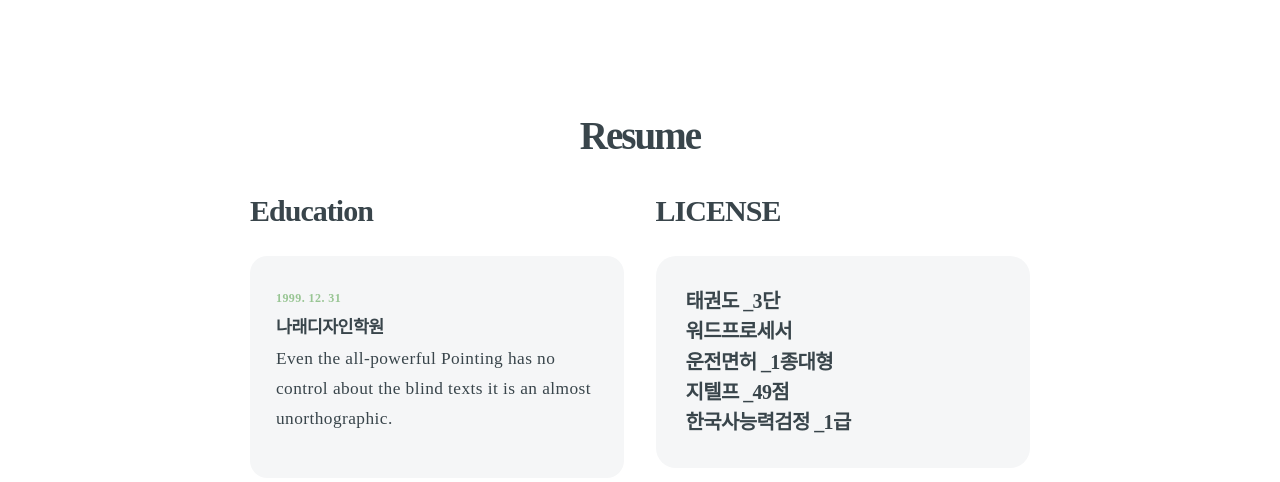
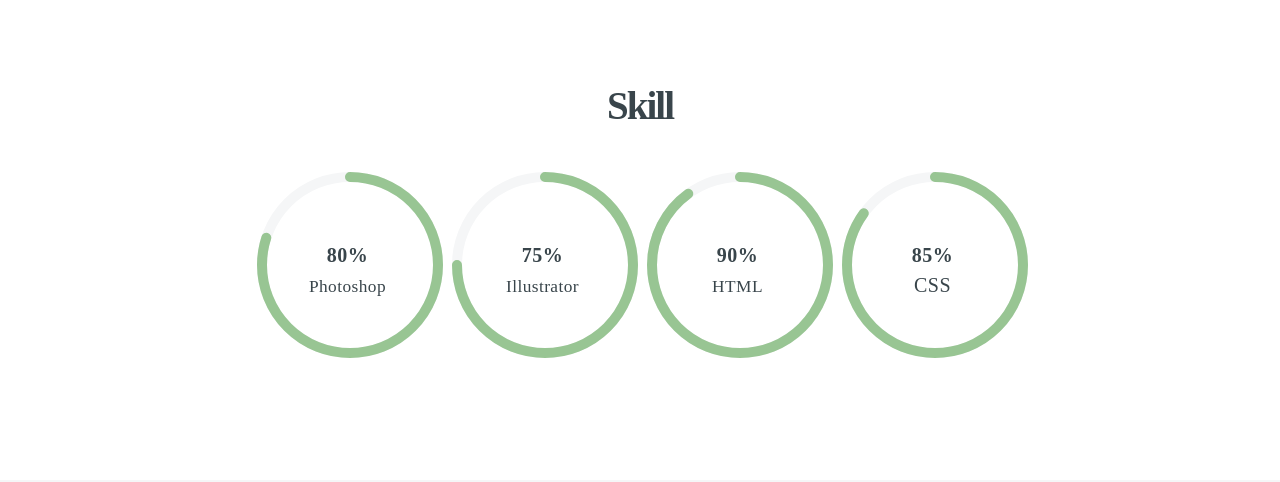
Before and after one commit to SEONGMIN905/portfolio, a plain HTML site: page index.html in a window 1280 px wide. Shown: the part 2318-2800 px from the top of the page. Drawn offline with Linux system fonts and the light colour scheme; a web font is replaced by a local one.

Commit message:
Add files via upload

```diff
--- a/index.html
+++ b/index.html
@@ -89,8 +89,8 @@
 
 
 
-		Resume
-		<section id="resume" class="main style3 primary">
+
+		<!-- <section id="resume" class="main style3 primary">
 			<div class="content">
 				<header>
 					<h2>Resume</h2>
@@ -123,7 +123,7 @@
 						<h4>워드프로세서</h4>
 						<h4>운전면허 _1종대형</h4>
 						<h4>지텔프 _49점</h4>
-						<h4>한국사능력검정 _1급</h4>
+						<h4>한국사능력검정 _1급</h4> -->
 
 
 						<!-- 여기까지 -->
```
